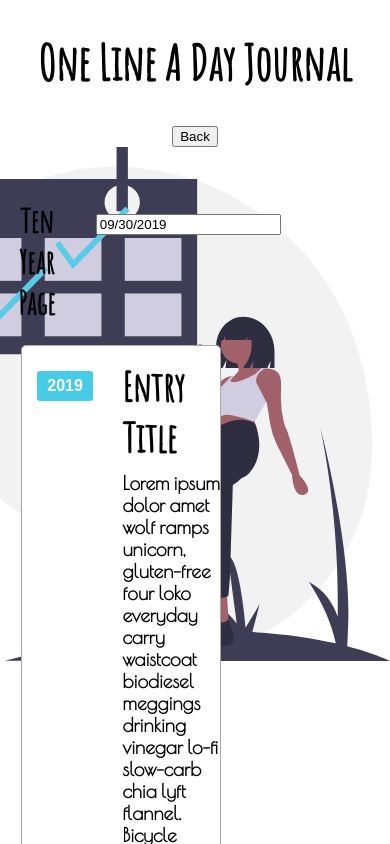
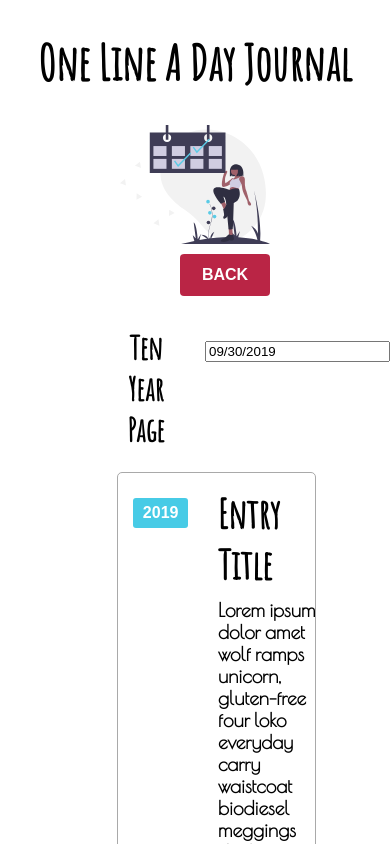
Before and after one commit to Build-Week-One-line-a-day/Front-end, a React (Create React App) app in the folder one-line/: page /full in a window 390 px wide. Shown: the top 844 px of the page. Built offline with nearby package versions, Linux system fonts and the light colour scheme.

Commit message:
update styles and add responsive styling

```diff
--- a/one-line/src/components/Journal/TenYear.js
+++ b/one-line/src/components/Journal/TenYear.js
@@ -12,10 +12,11 @@ export default function TenYear() {
         <ContainerDiv>
             <div className ="header-and-back">
                 <h1>One Line A Day Journal</h1>
+                <img width={150} src={TenYearImg} />
                 <NavLink to='/recent'><button>Back</button></NavLink>
             </div>
 
-            <img width={650} src={TenYearImg} />
+
 
             <div className="title-date-entry">
                 <div className="title-and-date">
@@ -130,6 +131,9 @@ const ContainerDiv = styled.div`
 
     .header-and-back {
         margin: 0 auto;
+        display: flex;
+        flex-direction: column;
+        align-items: center;
 
         h1 {
 
@@ -138,7 +142,19 @@ const ContainerDiv = styled.div`
 
         a {
             button {
-
+                color: #fff;
+                background-color: #ba2545;
+                margin: 10px;
+                padding: 12px 12px;
+                cursor: pointer;
+                border: 0 none;
+                border-radius: 4px;
+                text-transform: uppercase;
+                width: 90px;
+                font-size: 1rem;
+                font-weight: 800;
+                // font-family: 'Poiret One',cursive;
+                margin-left: 70px;
             }
         }
     }
@@ -148,11 +164,11 @@ const ContainerDiv = styled.div`
     }
 
     .title-date-entry {
-        position: absolute;
-        top: 20%;
-        left: 2%;
+        // position: absolute;
+        // top: 40%;
+        // left: 2%;
         width: 70%;
-        margin-top: 10px;
+        // margin-top: 10px;
 
         .title-and-date {
             display: flex;
@@ -170,8 +186,8 @@ const ContainerDiv = styled.div`
             align-items: center;
             grid-template-columns: 1fr;
             width: 90%;
-            margin-left: 107px;
-            margin: 0 auto;
+            // margin-left: 107px;
+            // margin: 0 auto;
 
             .single-entry {
                 display: grid;
```
